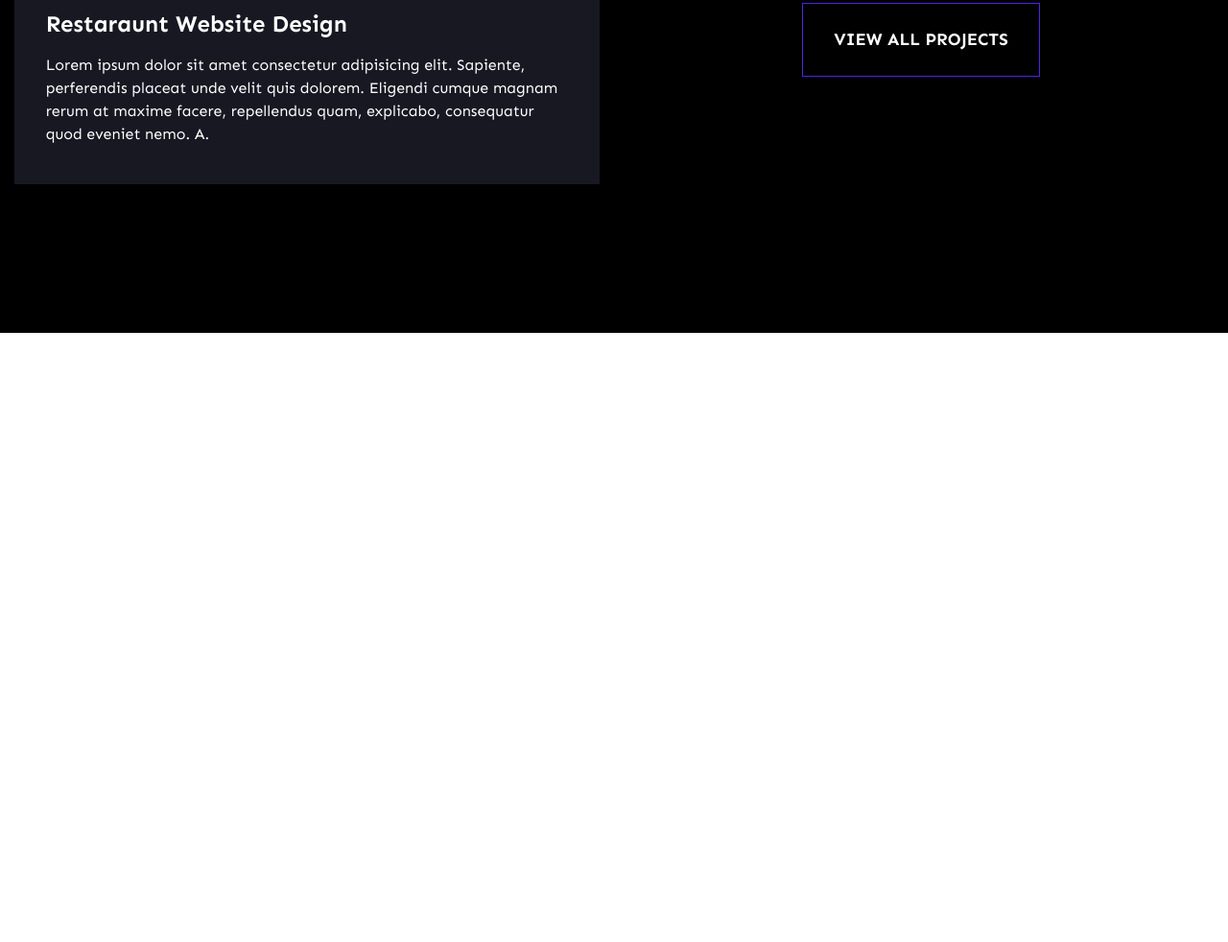
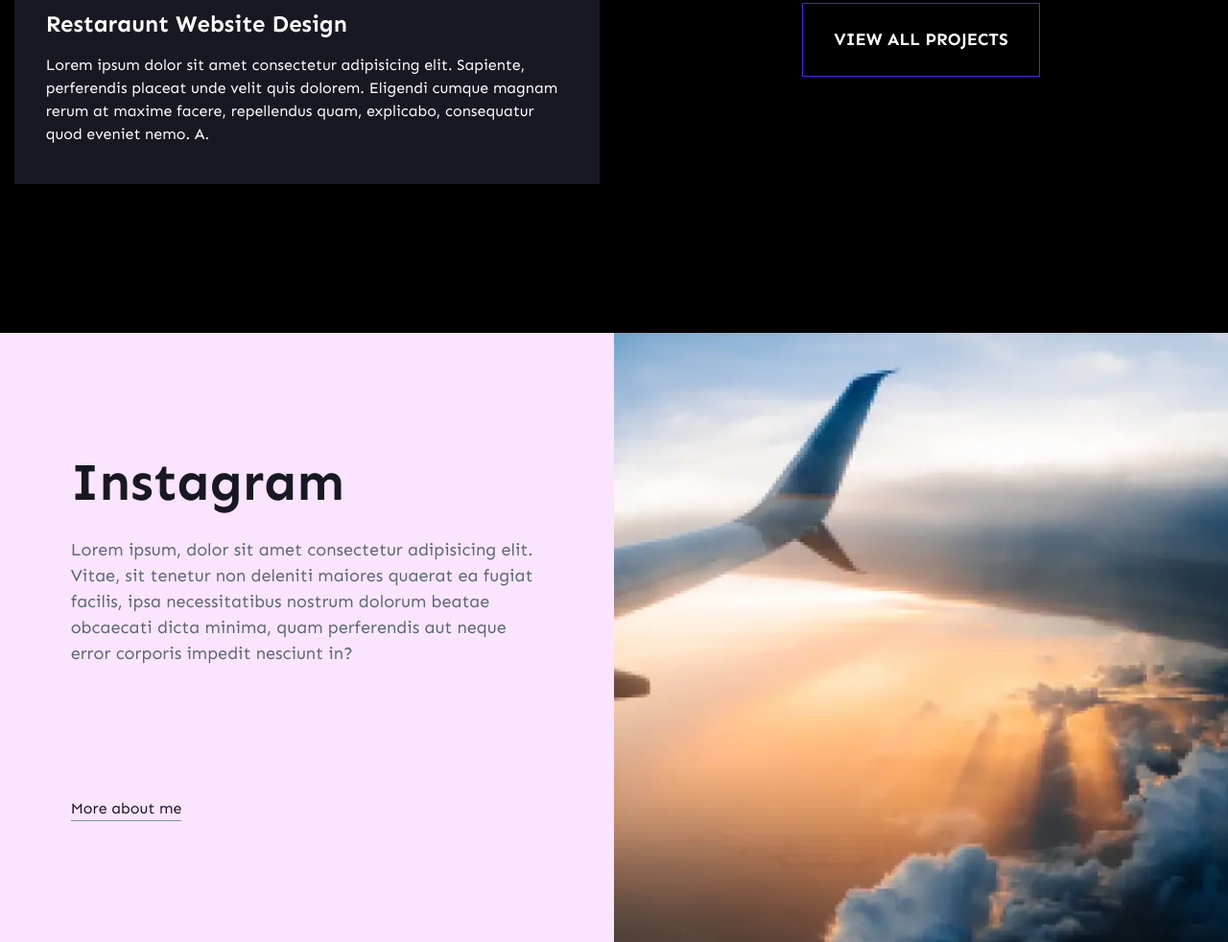
Before and after one commit to Mairuwka/Robin-W, a plain HTML site: page index.html in a window 1280 px wide. Shown: the part 4926-5908 px from the top of the page at 96% size. Before the commit the page ends 5273 px from the top, so only its background shows below. Drawn offline with Linux system fonts and the light colour scheme.

Commit message:
add section instagram

```diff
--- a/css/style.css
+++ b/css/style.css
@@ -1,12 +1,4 @@
 @charset "UTF-8";
-
-@font-face {
-  font-family: "ACaslonPro-SemiboldItalic";
-  font-display: swap;
-  src: url("../fonts/ACaslonPro-SemiboldItalic.woff") format("woff"), url("../fonts/ACaslonPro-SemiboldItalic.woff2") format("woff2");
-  font-weight: 400;
-  font-style: normal;
-}
 
 * {
   padding: 0px;
@@ -774,6 +766,58 @@ body.ie .ibg img {
   padding: 0 15px;
 }
 
+.instagram {
+  background-color: #FBE4FF;
+}
+
+.instagram__row {
+  display: -webkit-box;
+  display: -webkit-flex;
+  display: -ms-flexbox;
+  display: flex;
+  -webkit-flex-wrap: wrap;
+      -ms-flex-wrap: wrap;
+          flex-wrap: wrap;
+}
+
+.instagram__column {
+  -webkit-box-flex: 0;
+  -webkit-flex: 0 0 50%;
+      -ms-flex: 0 0 50%;
+          flex: 0 0 50%;
+}
+
+.instagram__body {
+  padding-top: 120px;
+  padding-bottom: 124px;
+  padding-right: 72px;
+  padding-left: 72px;
+}
+
+.instagram__title {
+  margin: 0 0 24px 0;
+  color: #181823;
+}
+
+.instagram__text {
+  font-size: 18px;
+  line-height: 1.5;
+  color: #5B6876;
+  margin-bottom: 134px;
+}
+
+.instagram__link a {
+  color: #181823;
+}
+
+.instagram__image {
+  height: 100%;
+}
+
+.instagram__image img {
+  max-width: 100%;
+}
+
 @media (min-width: 767.98px) {
   .header__link_bg {
     background-color: #5221E6;
@@ -810,6 +854,31 @@ body.ie .ibg img {
   }
 
   .philosophy__text {
+    margin-bottom: -webkit-calc(67px + 67 * ((100vw - 320px) / 930));
+    margin-bottom: calc(67px + 67 * ((100vw - 320px) / 930));
+  }
+
+  .instagram__body {
+    padding-top: -webkit-calc(48px + 72 * ((100vw - 320px) / 930));
+    padding-top: calc(48px + 72 * ((100vw - 320px) / 930));
+  }
+
+  .instagram__body {
+    padding-bottom: -webkit-calc(51px + 73 * ((100vw - 320px) / 930));
+    padding-bottom: calc(51px + 73 * ((100vw - 320px) / 930));
+  }
+
+  .instagram__body {
+    padding-right: -webkit-calc(20px + 52 * ((100vw - 320px) / 930));
+    padding-right: calc(20px + 52 * ((100vw - 320px) / 930));
+  }
+
+  .instagram__body {
+    padding-left: -webkit-calc(20px + 52 * ((100vw - 320px) / 930));
+    padding-left: calc(20px + 52 * ((100vw - 320px) / 930));
+  }
+
+  .instagram__text {
     margin-bottom: -webkit-calc(67px + 67 * ((100vw - 320px) / 930));
     margin-bottom: calc(67px + 67 * ((100vw - 320px) / 930));
   }
@@ -1200,6 +1269,13 @@ body.ie .ibg img {
     max-width: 636px;
     padding: 0 10px;
   }
+
+  .instagram__column {
+    -webkit-box-flex: 0;
+    -webkit-flex: 0 0 100%;
+        -ms-flex: 0 0 100%;
+            flex: 0 0 100%;
+  }
 }
 
 @media (max-width: 767.98px) and (max-width: 767.68px) {
--- a/index.html
+++ b/index.html
@@ -228,6 +228,28 @@
 					</div>
 				</div>
 			</section>
+			<section class="instagram">
+				<div class="instagram__row">
+					<div class="instagram__column">
+						<div class="instagram__body">
+							<h2 class="instagram__title title">Instagram</h2>
+							<div class="instagram__text">Lorem ipsum, dolor sit amet consectetur adipisicing elit. Vitae,
+								sit
+								tenetur non deleniti maiores quaerat ea fugiat facilis, ipsa necessitatibus nostrum dolorum
+								beatae obcaecati dicta minima, quam perferendis aut neque error corporis impedit nesciunt in?
+							</div>
+							<div class="instagram__link link">
+								<a href="#">More about me</a>
+							</div>
+						</div>
+					</div>
+					<div class="instagram__column">
+						<div class="instagram__image ibg">
+							<picture><source srcset="./img/07.webp" type="image/webp"><img src="./img/07.png" alt=""></picture>
+						</div>
+					</div>
+				</div>
+			</section>
 		</main>
 	</div>
 	<script src="js/script.min.js"></script>
```
Also changed, not shown: css/style.min.css, img/07.png (added), img/07.webp (added).
